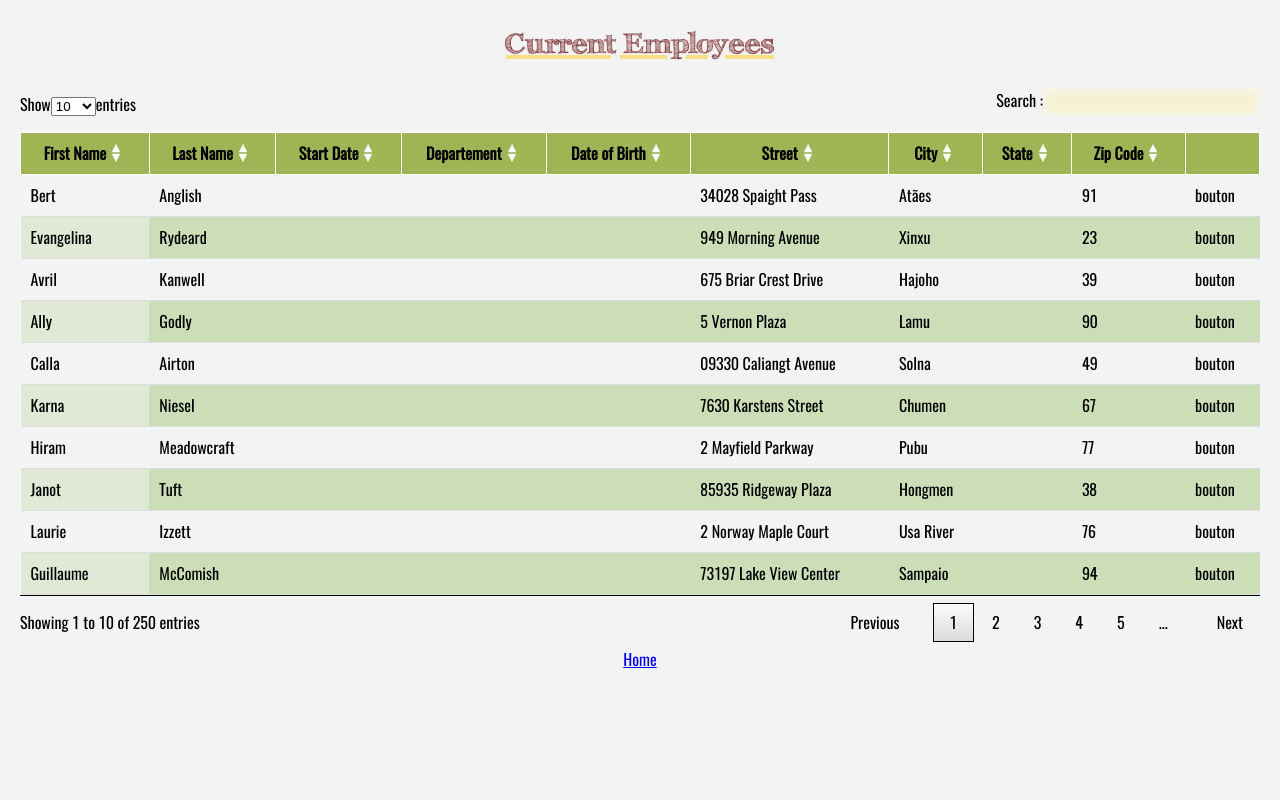
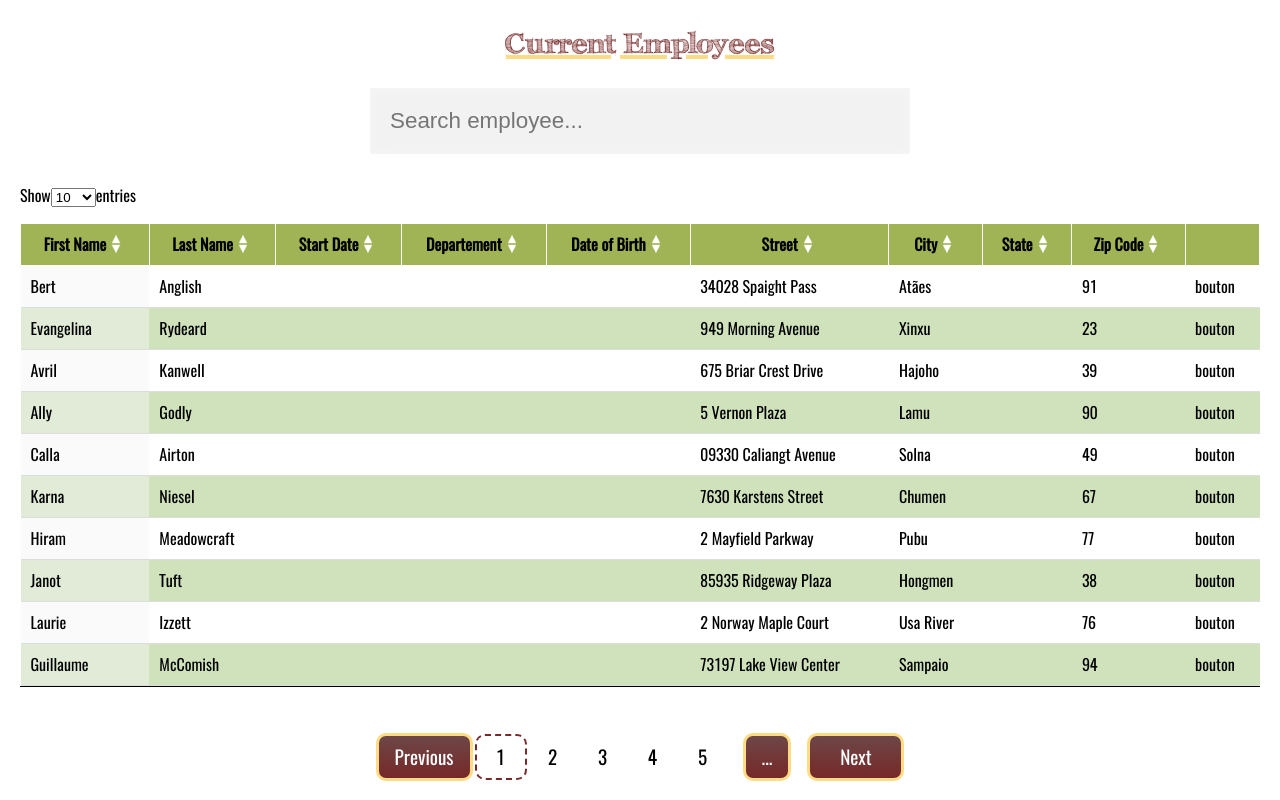
Before and after one commit to Squal94/Khadir_Lounis_Projet_14_122022_styled, a React (Create React App) app in the folder wealth_health/: page /employee in a window 1280 px wide. Shown: the top 800 px of the page. Built offline with nearby package versions, Linux system fonts and the light colour scheme.

Commit message:
style page employee v2

```diff
--- a/wealth_health/src/Components/Pagination.js
+++ b/wealth_health/src/Components/Pagination.js
@@ -104,13 +104,13 @@ const Pagination = () => {
 
   if (currentPage - 1 < arrayPages.length - pageNumberLimit) {
     spreadAffichageNext = (
-      <li className="paginationContainer__element__btn--list--item">...</li>
+      <li className="paginationContainer__element__btn--list--spread">...</li>
     );
   }
 
   if (currentPage > pageNumberLimit - minPageNumberLimit) {
     spreadAffichagePrev = (
-      <li className="paginationContainer__element__btn--list--item">...</li>
+      <li className="paginationContainer__element__btn--list--spread">...</li>
     );
   }
 
@@ -129,8 +129,7 @@ const Pagination = () => {
     <div className="paginationContainer">
       <div className="paginationContainer__element">
         <p className="paginationContainer__element--value">
-          Showing {currentfirstItem + 1} to {currentLastItem} of{" "}
-          {dataLength.length} entries
+          {currentfirstItem + 1} to {currentLastItem} of {dataLength.length}
         </p>
         <div className="paginationContainer__element__btn">
           <p
--- a/wealth_health/src/Components/SearchArray.js
+++ b/wealth_health/src/Components/SearchArray.js
@@ -13,10 +13,10 @@ const SearchArray = () => {
   const dispatch = useDispatch();
   return (
     <div className="searchContainer">
-      <label> Search :</label>
       <input
         type="text"
         id="searchId"
+        placeholder="Search employee..."
         onChange={(e) => {
           dispatch(searchEmployee(e.target.value));
         }}
--- a/wealth_health/src/Pages/Employee.js
+++ b/wealth_health/src/Pages/Employee.js
@@ -13,9 +13,9 @@ const Employee = () => {
   return (
     <div className="EmployeeContainer">
       <h1>Current Employees</h1>
+      <SearchArray />
       <div className="EmployeeContainer__option">
         <NumberLine />
-        <SearchArray />
       </div>
       <div className="EmployeeContainer__table">
         <ArrayEmployee />
--- a/wealth_health/src/Styles/Components/_pagination.scss
+++ b/wealth_health/src/Styles/Components/_pagination.scss
@@ -4,27 +4,50 @@
   flex-flow: column nowrap;
   border-top: 1px solid black;
   &__element {
+    margin-top: 30px;
     width: 100%;
     display: flex;
-    flex-flow: row nowrap;
-    justify-content: space-between;
+    flex-flow: column-reverse nowrap;
+    justify-content: space-around;
+    align-items: center;
     &--value {
+      width: 130px;
       display: flex;
       justify-content: center;
       align-items: center;
+      padding: 10px;
+      margin: 30px;
+      border: 3px solid $underline-title;
+      border-radius: 10px;
+      background: $background-primary;
+      color: $color-tertiary;
     }
     &__btn {
       &--prev {
+        width: 59px;
         display: flex;
         justify-content: center;
         padding: 8px 16px;
         margin: 1px;
+        font-size: 1.2em;
+        border: 3px solid $underline-title;
+        border-radius: 10px;
+        background: $background-primary;
+        color: $color-tertiary;
+        transition: all 0.3s ease-in-out;
       }
       &--next {
+        width: 59px;
         display: flex;
         justify-content: center;
         padding: 8px 16px;
         margin: 1px;
+        font-size: 1.2em;
+        border: 3px solid $underline-title;
+        border-radius: 10px;
+        background: $background-primary;
+        color: $color-tertiary;
+        transition: all 0.3s ease-in-out;
       }
       &--list {
         display: flex;
@@ -32,41 +55,57 @@
         align-items: center;
         justify-content: center;
         padding: 0;
-        margin: 0px 15px;
         &--item {
           display: flex;
           justify-content: center;
           padding: 8px 16px;
-          // border: 0.5px solid black;
-          // background: linear-gradient(to bottom, #fdfdfd, #dadada);
+          font-size: 1.2em;
           margin: 1px;
+          width: 16px;
         }
         &--item:hover {
-          border: 0.5px solid rgb(31, 31, 31);
-          background: linear-gradient(to bottom, #686868, #282828);
+          border: 3px solid $underline-title;
+          background: $background-primary;
+          border-radius: 10px;
           color: white;
+        }
+        &--spread {
+          font-size: 1.2em;
+          border: 3px solid $underline-title;
+          border-radius: 10px;
+          background: $background-primary;
+          color: $color-tertiary;
+          padding: 8px 16px;
+          list-style-type: none;
+          margin: 0 15px;
         }
       }
       display: flex;
       flex-flow: row nowrap;
       align-items: center;
-      justify-content: space-between;
+      justify-content: center;
     }
   }
   &--home {
     display: flex;
     justify-content: center;
     align-items: center;
+    font-family: "Tusj", serif;
+    font-size: 28px;
+    color: $color-secondary;
+    text-decoration: none;
   }
 }
 
 .active {
-  border: 0.5px solid black;
-  background: linear-gradient(to bottom, #fdfdfd, #dadada);
+  border: 2px dashed $color-secondary;
+  border-radius: 10px;
+  transition: all 0.1s ease-in-out;
 }
 
 .activeBtn:hover {
-  border: 0.5px solid rgb(31, 31, 31);
-  background: linear-gradient(to bottom, #686868, #282828);
-  color: white;
+  border: 3px solid $underline-title;
+  border-radius: 10px;
+  background: #fffbc1;
+  color: $color-secondary;
 }
--- a/wealth_health/src/Styles/Components/_searchArray.scss
+++ b/wealth_health/src/Styles/Components/_searchArray.scss
@@ -0,0 +1,6 @@
+#searchId {
+  width: 500px;
+  padding: 20px;
+  font-size: 1.4em;
+  background-color: rgb(242, 242, 242);
+}
--- a/wealth_health/src/Styles/_settings.scss
+++ b/wealth_health/src/Styles/_settings.scss
@@ -12,7 +12,7 @@ $color-secondary: #772828;
 $color-tertiary: white;
 $color-thead: #a0b355;
 
-$background-primary: #f4f3f3;
+$background-primary: linear-gradient(to bottom, #6d4747, #772828);
 $background-secondary: white;
 $background-tertiary: #00bc77;
 
```
